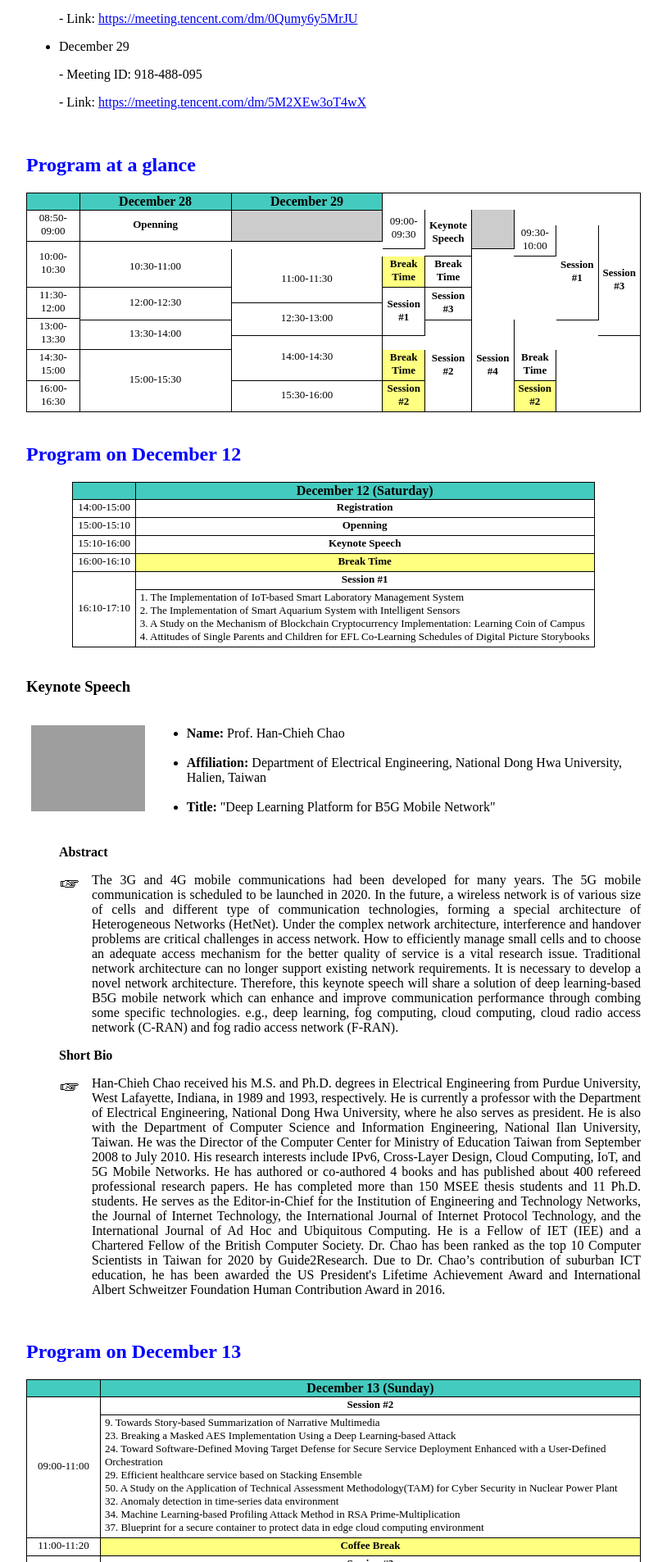
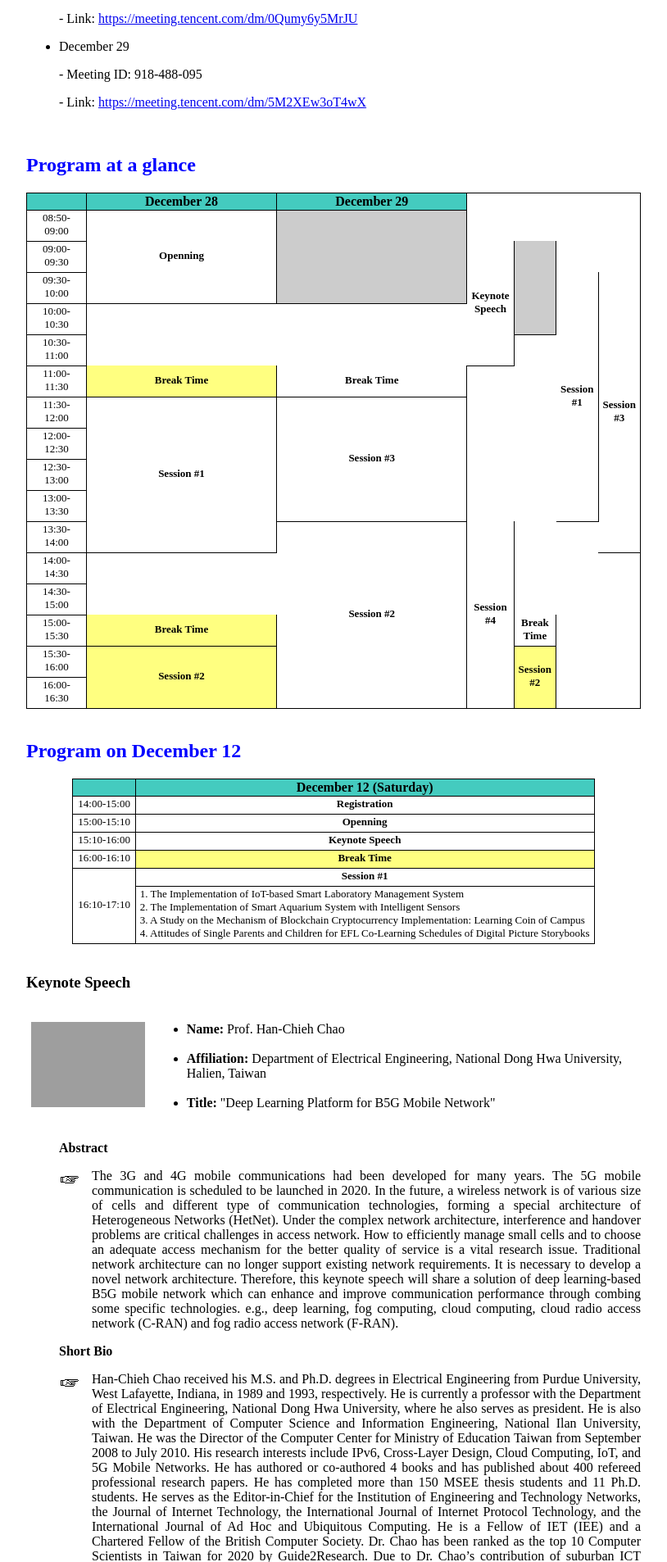
Before and after one commit to icea-conf/2021, a Jekyll site: the page built from program/index.html, in a window 1280 px wide. Shown: the part 591-2497 px from the top of the page at 82% size, without its empty margins (233-1047 px from the left). Built offline with Jekyll 4.4.1, drawn with Linux system fonts in a browser that asks for light colours.

Commit message:
Update index.html

```diff
--- a/program/index.html
+++ b/program/index.html
@@ -35,7 +35,7 @@ title: ACM ICEA 2021
                          </tr>
 
                          <tr>
-                              <td class="tcontent4" rowspan="3">
+                              <td class="tcontent4">
                                    08:50-09:00
                               </td>
                               <td class="tcontent4" rowspan="3">
@@ -45,7 +45,7 @@ title: ACM ICEA 2021
                          </tr>
 
                          <tr>
-                              <td class="tcontent4" rowspan="3">
+                              <td class="tcontent4">
                                    09:00-09:30
                               </td>
                               <td class="tcontent4" rowspan="4">
@@ -55,7 +55,7 @@ title: ACM ICEA 2021
                          </tr>
 
                          <tr>
-                              <td class="tcontent4" rowspan="3">
+                              <td class="tcontent4">
                                    09:30-10:00
                               </td>
                               <td class="tcontent4" rowspan="8">
@@ -67,19 +67,19 @@ title: ACM ICEA 2021
                          </tr>
 
                          <tr>
-                              <td class="tcontent4" rowspan="3">
+                              <td class="tcontent4">
                                    10:00-10:30
                               </td>
                          </tr>
 
                          <tr>
-                              <td class="tcontent4" rowspan="3">
+                              <td class="tcontent4">
                                    10:30-11:00
                               </td>
                          </tr>
 
                          <tr>
-                              <td class="tcontent4" rowspan="3">
+                              <td class="tcontent4">
                                    11:00-11:30
                               </td>
                               <td class="tcontent5" rowspan="1.5">
@@ -91,7 +91,7 @@ title: ACM ICEA 2021
                          </tr>
 
                          <tr>
-                              <td class="tcontent4" rowspan="3">
+                              <td class="tcontent4">
                                    11:30-12:00
                               </td>
                               <td class="tcontent4" rowspan="5.5">
@@ -103,25 +103,25 @@ title: ACM ICEA 2021
                          </tr>
 
                          <tr>
-                              <td class="tcontent4" rowspan="3">
+                              <td class="tcontent4">
                                    12:00-12:30
                               </td>
                          </tr>
 
                          <tr>
-                              <td class="tcontent4" rowspan="3">
+                              <td class="tcontent4">
                                    12:30-13:00
                               </td>
                          </tr>
 
                          <tr>
-                              <td class="tcontent4" rowspan="3">
+                              <td class="tcontent4">
                                    13:00-13:30
                               </td>
                          </tr>
 
                          <tr>
-                              <td class="tcontent4" rowspan="3">
+                              <td class="tcontent4">
                                    13:30-14:00
                               </td>
                               <td class="tcontent4" rowspan="9">
@@ -133,19 +133,19 @@ title: ACM ICEA 2021
                          </tr>
 
                          <tr>
-                              <td class="tcontent4" rowspan="3">
+                              <td class="tcontent4">
                                    14:00-14:30
                               </td>
                          </tr>
 
                          <tr>
-                              <td class="tcontent4" rowspan="3">
+                              <td class="tcontent4">
                                    14:30-15:00
                               </td>
                          </tr>
 
                          <tr>
-                              <td class="tcontent4" rowspan="3">
+                              <td class="tcontent4">
                                    15:00-15:30
                               </td>
                               <td class="tcontent5" rowspan="1.5">
@@ -157,7 +157,7 @@ title: ACM ICEA 2021
                          </tr>
 
                          <tr>
-                              <td class="tcontent4" rowspan="3">
+                              <td class="tcontent4">
                                    15:30-16:00
                               </td>
                               <td class="tcontent5" rowspan="4.5">
@@ -169,7 +169,7 @@ title: ACM ICEA 2021
                          </tr>
 
                          <tr>
-                              <td class="tcontent4" rowspan="3">
+                              <td class="tcontent4">
                                    16:00-16:30
                               </td>
                          </tr>
```
